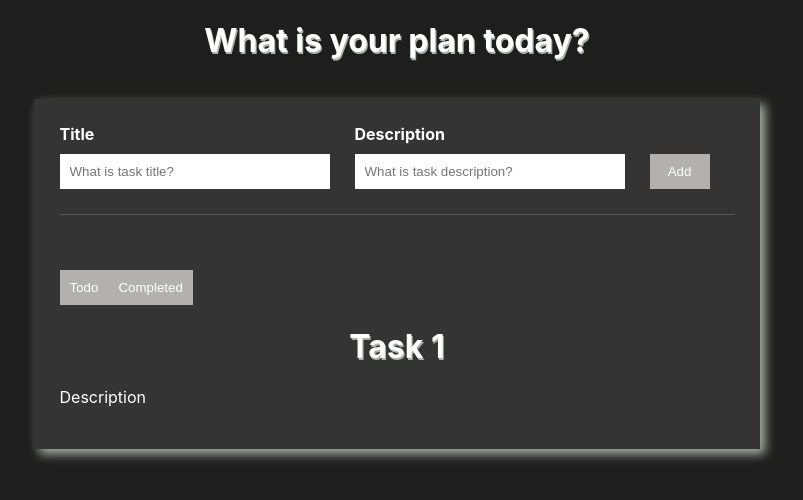
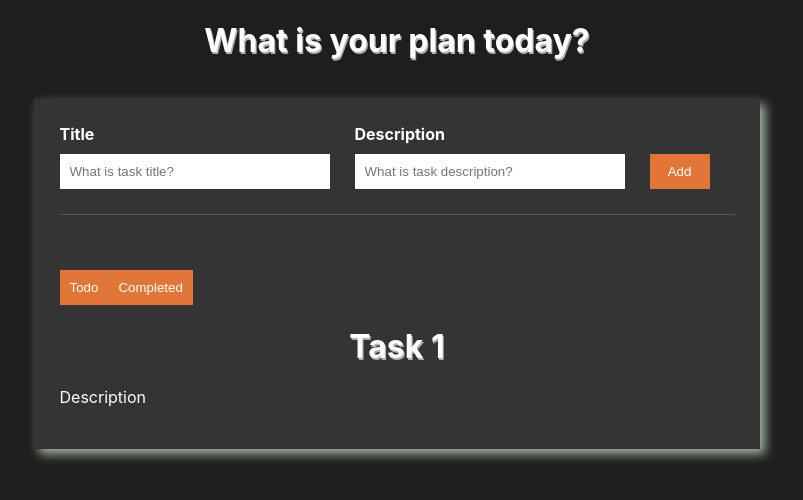
Before and after one commit to Aman07122002/Internship_Project, a React (Create React App) app in the folder to-do-app/: page / in a window 1280 px wide. Shown: the top 500 px of the page, without its empty margins (243-1046 px from the left). Built offline with nearby package versions, Linux system fonts and the light colour scheme.

Commit message:
change the button color

```diff
--- a/to-do-app/src/App.css
+++ b/to-do-app/src/App.css
@@ -51,11 +51,11 @@ h1{
 
 .todo-input-item input:focus{
   outline: none;
-  outline:2px solid rgb(179, 176, 176);/*zoom effect will be lost doing to this border to outline*/
+  outline:2px solid rgb(225, 118, 56);/*zoom effect will be lost doing to this border to outline*/
 }
 
 .primaryBtn{
-  background-color: rgb(179, 176, 176);
+  background-color: rgb(225, 118, 56);
   color:white;
   border:none;
   border-radius: 0px;
@@ -66,11 +66,11 @@ h1{
 }
 
 .primaryBtn:hover{
-  background-color: rgb(126, 124, 124);
+  background-color: rgb(179, 176, 176);
 }
 
 .secondaryBtn{
-  background-color: rgb(179, 176, 176);
+  background-color: rgb(225, 118, 56);
   color:white;
   border:none;
   border-radius: 0px;
```
